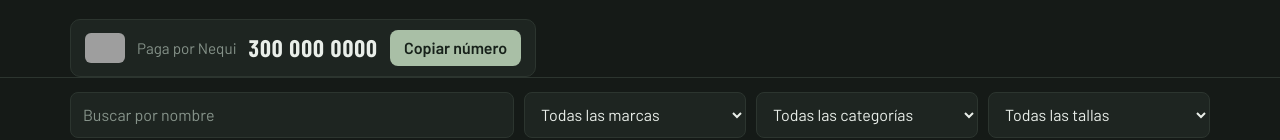
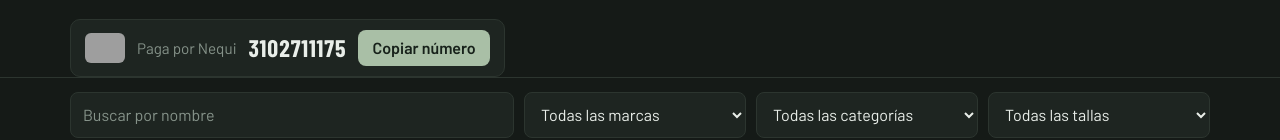
Before and after one commit to dsda0vid/Catalogo-Zapatos, a plain HTML site: page index.html in a window 1280 px wide. Shown: the part 252-392 px from the top of the page. Drawn offline with nearby package versions, Linux system fonts and the light colour scheme; grey boxes are pictures that could not be loaded; a web font is replaced by a local one.

Commit message:
Update index.html

```diff
--- a/index.html
+++ b/index.html
@@ -112,7 +112,7 @@ dialog{position:fixed}
 <dialog id="dlg" aria-labelledby="dName"></dialog>
 <script>
 /* Tu número de Nequi (cámbialo por el tuyo) */
-const NEQUI = "300 000 0000";
+const NEQUI = "3102711175";
 
 /* Logo de Nequi: pega aquí la URL o la ruta del archivo, por ejemplo "logo-nequi.png".
    Si lo dejas vacío (""), el logo no se muestra. */
```
